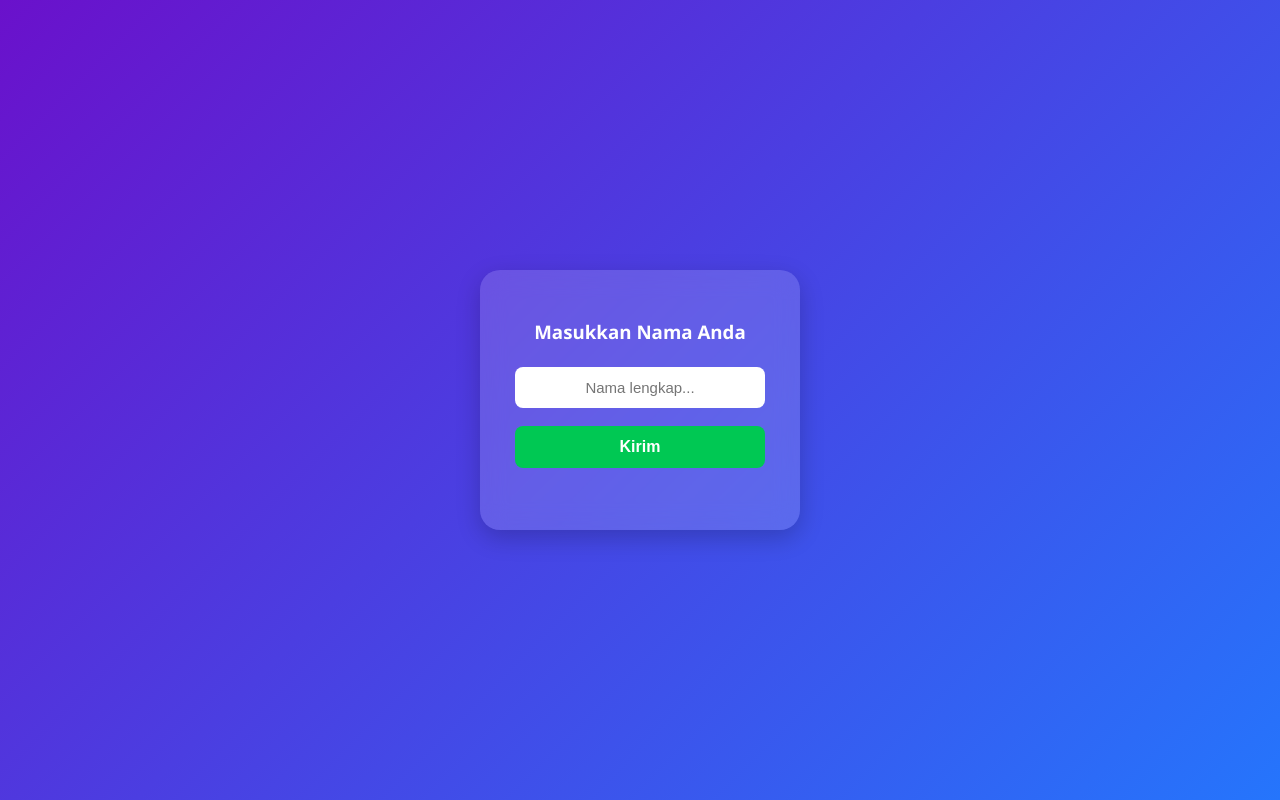
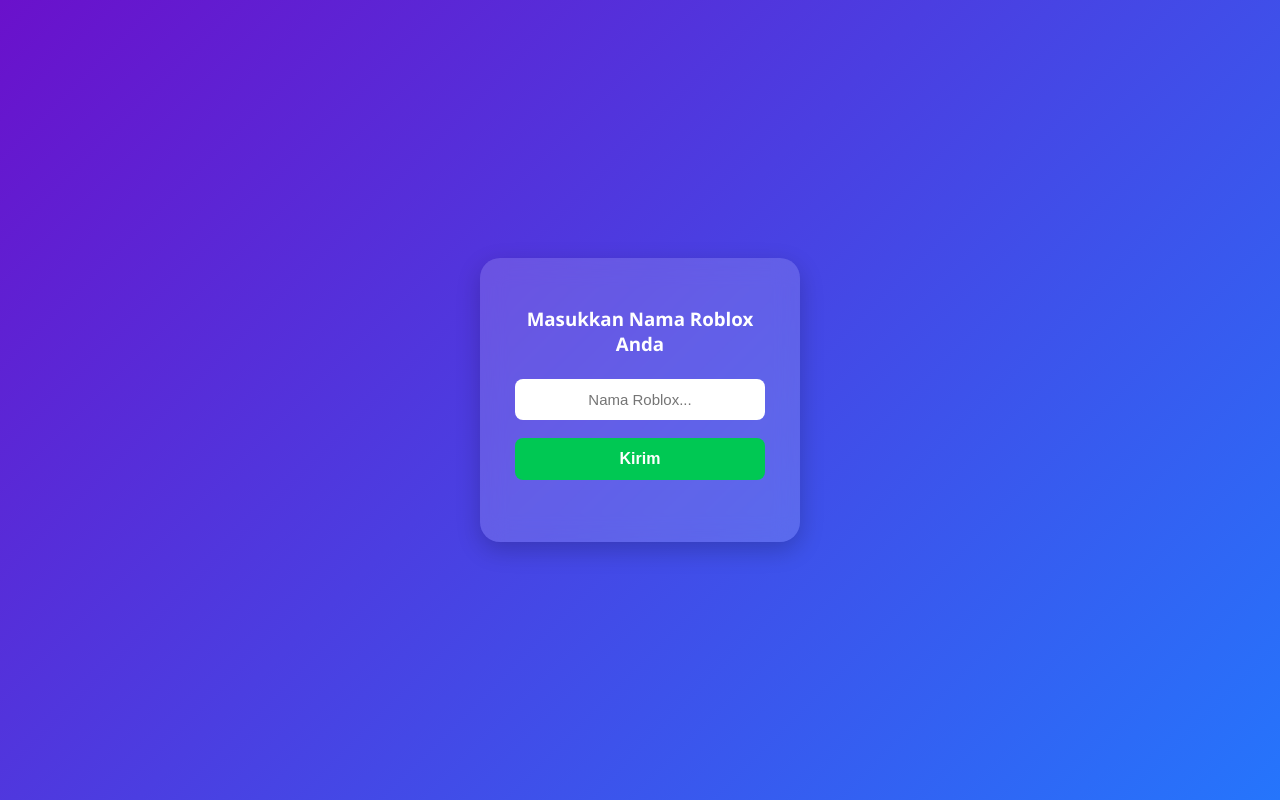
Before and after one commit to saaawan3/kelompok-4yf, a plain HTML site: page index.html in a window 1280 px wide. Drawn offline with Linux system fonts and the light colour scheme.

Commit message:
Update index.html

```diff
--- a/index.html
+++ b/index.html
@@ -82,8 +82,8 @@
 </head>
 <body>
   <div class="form-container">
-    <h3>Masukkan Nama Anda</h3>
-    <input type="text" id="nama" placeholder="Nama lengkap..." autocomplete="off" />
+    <h3>Masukkan Nama Roblox Anda</h3>
+    <input type="text" id="nama" placeholder="Nama Roblox..." autocomplete="off" />
     <button id="submitBtn">Kirim</button>
     <div id="message"></div>
   </div>
```
